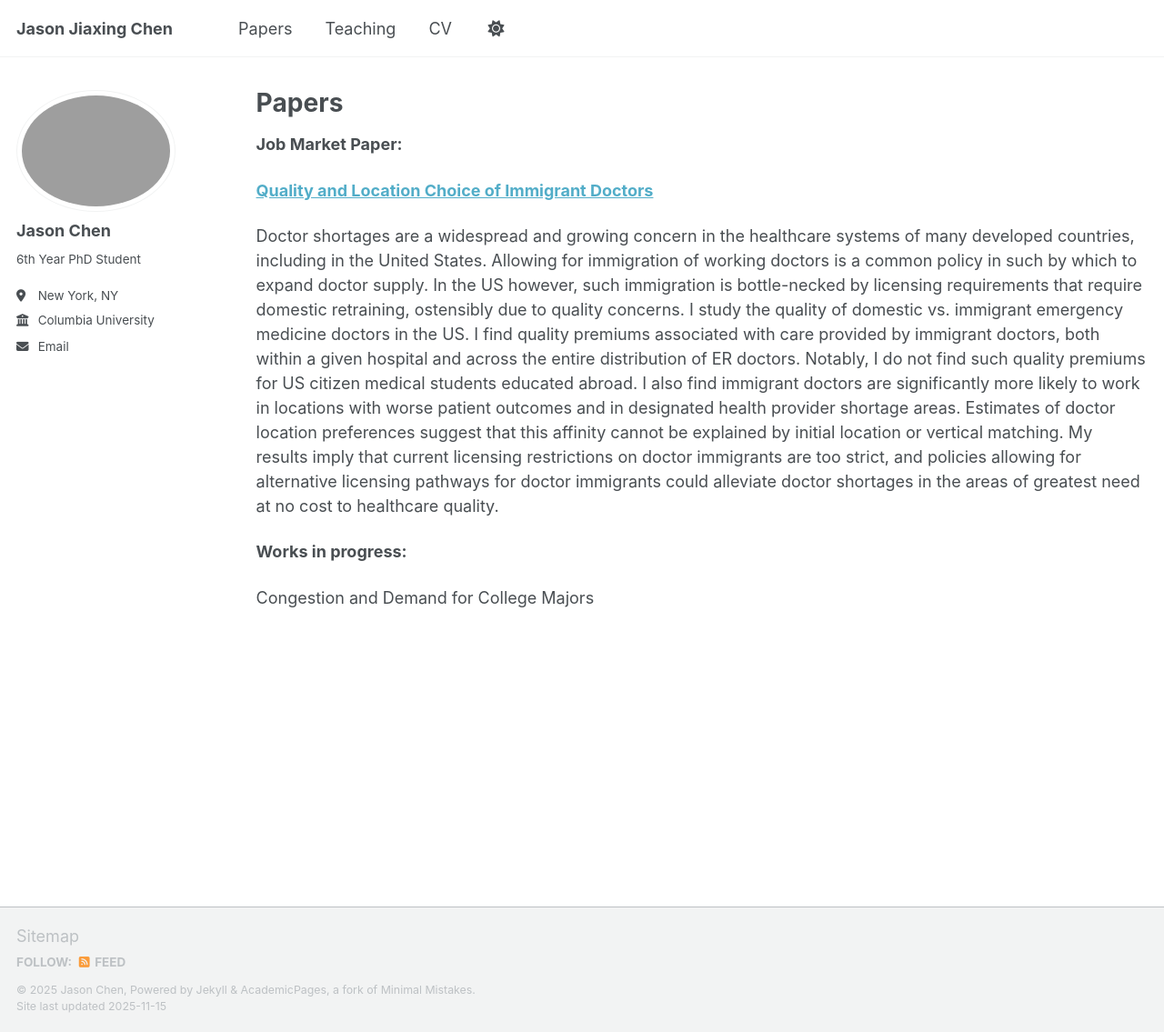
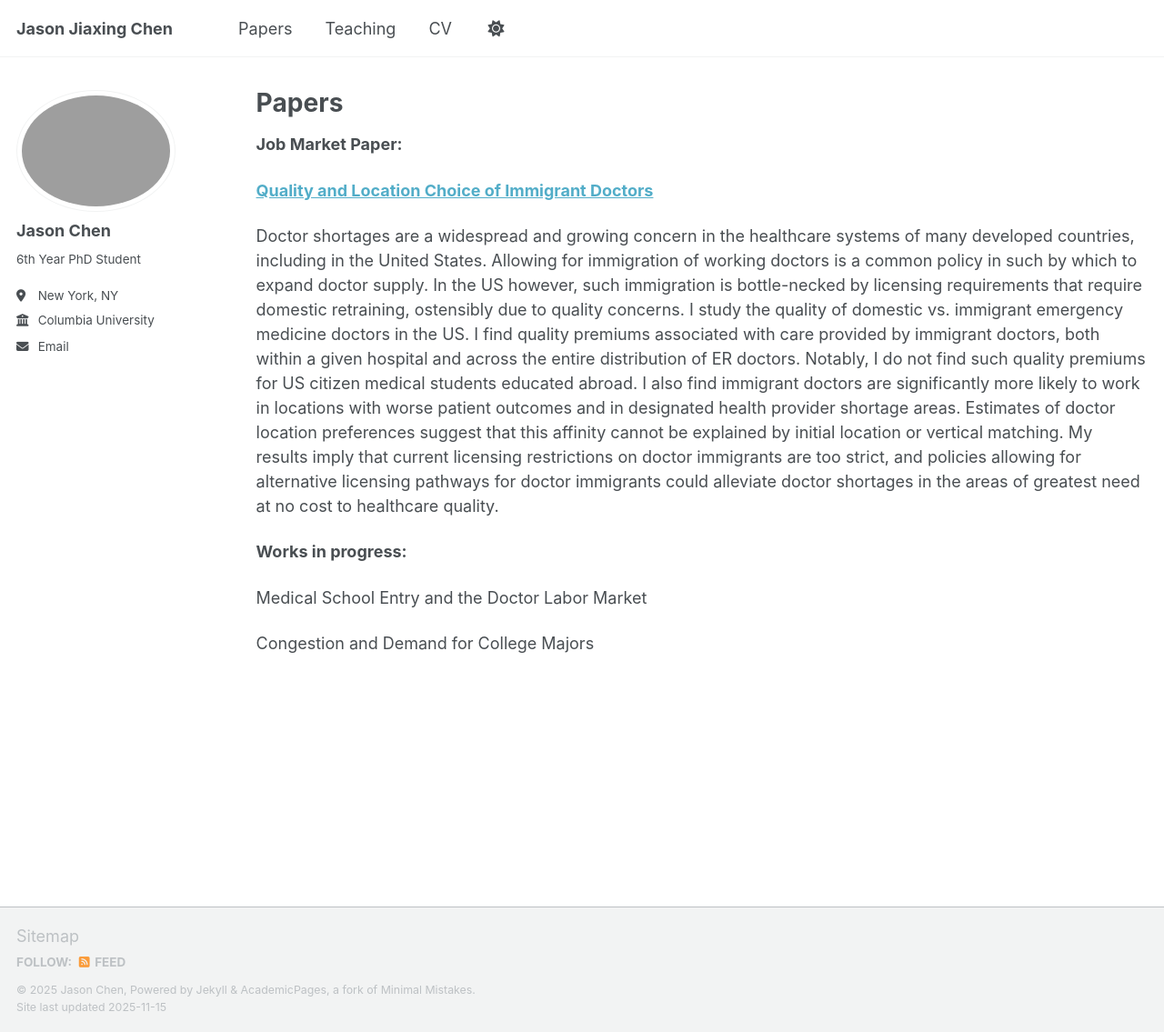
Before and after one commit to jasonjiaxingchen/jasonjiaxingchen.github.io, a Jekyll site: the page built from _pages/publications.md, in a window 1280 px wide and 1135 px high. Shown: the whole window at 91% size. Built offline with Jekyll 4.4.1, drawn with Linux system fonts in a browser that asks for light colours; a script that is not in the unit is left out.

Commit message:
Update publications.md

```diff
--- a/_pages/publications.md
+++ b/_pages/publications.md
@@ -12,4 +12,6 @@ Doctor shortages are a widespread and growing concern in the healthcare systems
 
 **Works in progress:**
 
+Medical School Entry and the Doctor Labor Market
+
 Congestion and Demand for College Majors
```
